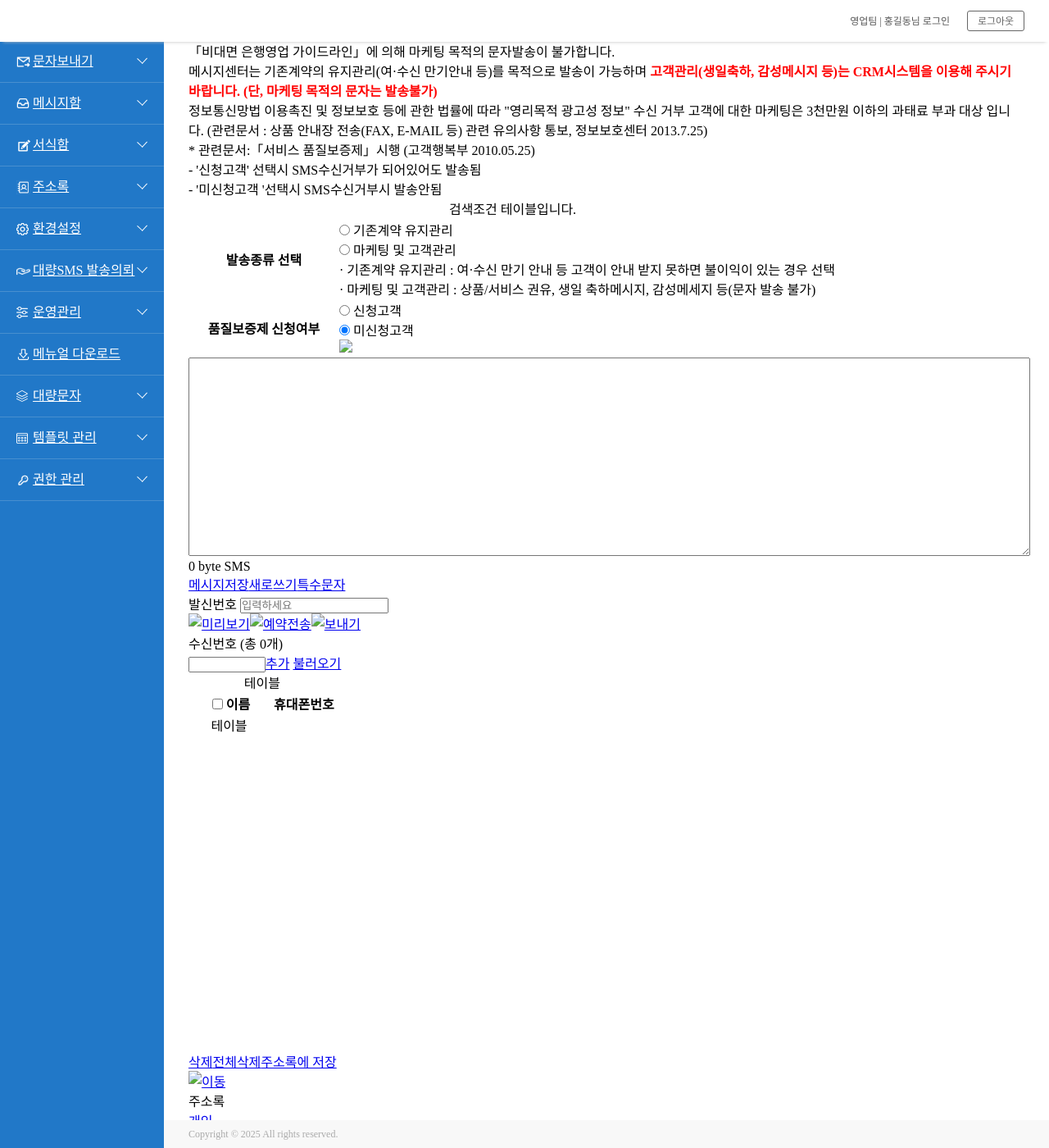
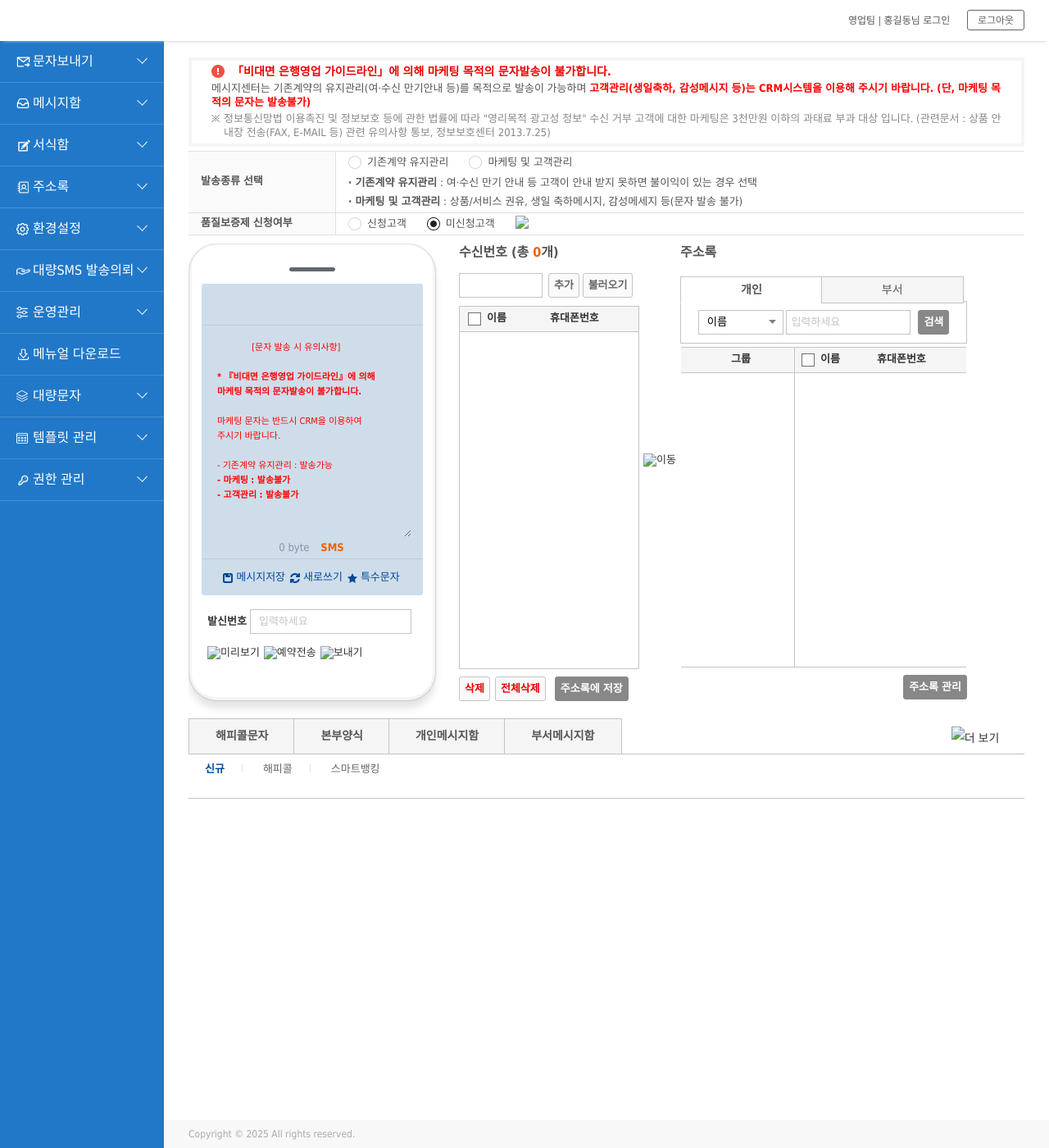
Before and after one commit to jkarvis91/umspages, a Jekyll site: the page built from pages/send-general.html, in a window 1280 px wide and 1400 px high. Shown: the whole window at 82% size. Built offline with Jekyll 4.4.1, drawn with Linux system fonts in a browser that asks for light colours.

Commit message:
Update send-general.html

```diff
--- a/pages/send-general.html
+++ b/pages/send-general.html
@@ -2,6 +2,22 @@
 layout: layout
 ---
 <!DOCTYPE html>
+<!-- legacy styles: send-general 전용 -->
+<link rel="stylesheet" href="{{ '/static/css/jquery-ui.min.css'   | relative_url }}">
+<link rel="stylesheet" href="{{ '/static/css/datatables.min.css'  | relative_url }}">
+<link rel="stylesheet" href="{{ '/static/css/default.css'         | relative_url }}">
+<link rel="stylesheet" href="{{ '/static/css/login.css'           | relative_url }}">
+<link rel="stylesheet" href="{{ '/static/css/table.css'           | relative_url }}">
+<link rel="stylesheet" href="{{ '/static/css/summernote-lite.css' | relative_url }}">
+<!-- legacy scripts: send-general 전용 -->
+<script src="{{ '/static/js/jquery.3.3.1.js'         | relative_url }}"></script>
+<script src="{{ '/static/js/jquery-ui.min.js'        | relative_url }}"></script>
+<script src="{{ '/static/js/moments.js'              | relative_url }}"></script>
+<script src="{{ '/static/js/jquery.number.js'        | relative_url }}"></script>
+<script src="{{ '/static/js/jquery.bpopup-min.js'    | relative_url }}"></script>
+<script src="{{ '/static/js/article-hide.js'         | relative_url }}"></script>
+<script src="{{ '/static/js/common/sha256.js'        | relative_url }}"></script>
+<script src="{{ '/static/js/common/zoom.js'          | relative_url }}"></script>
 
 <!-- content -->
 <div id="content" >
```
